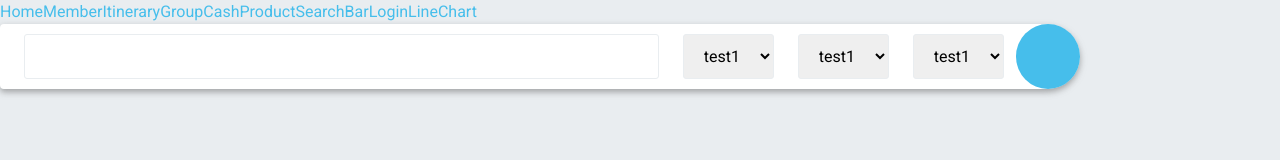
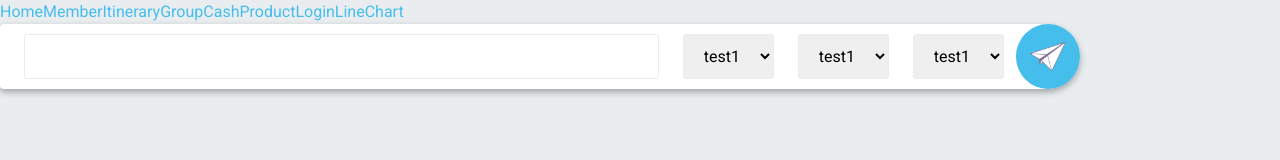
Before and after one commit to wenchiyeh/TripPlanner-Public, a React (Create React App) app: page /itinerary in a window 1280 px wide. Shown: the top 160 px of the page. Built offline with nearby package versions, Linux system fonts and the light colour scheme.

Commit message:
巢狀路由 wuxu

```diff
--- a/src/App.js
+++ b/src/App.js
@@ -3,11 +3,12 @@ import React from 'react'
 import { BrowserRouter as Router, Route, Link, Switch } from 'react-router-dom'
 //
 //header footer wrapper
+import Header from './components/main/Header'
+import MyFooter from './components/main/MyFooter'
 //
 //pages
-import Itinerary from '../src/pages/Itinerary'
+import ItinRoute from '../src/components/Itinerary/ItinRoute'
 import Member from './pages/Member'
-import SearchBar from './components/main/SearchBar'
 import ProductList from './pages/ProductList'
 import Login from './pages/Login'
 import LineChart from './pages/LineChart '
@@ -22,33 +23,27 @@ function App() {
         <Link to="/group">Group</Link>
         <Link to="/cash">Cash</Link>
         <Link to="/product">Product</Link>
-        <Link to="/search">SearchBar</Link>
-
         <Link to="/login">Login</Link>
         <Link to="/LineChart">LineChart</Link>
 
+        <Route exact path="/">
+          <h1>Hello World</h1>
+        </Route>
         <Switch>
           <Route path="/myAccount">
             <Member />
           </Route>
           <Route path="/itinerary">
-            <Itinerary />
-          </Route>
-          <Route path="/search">
-            <SearchBar />
+            <ItinRoute />
           </Route>
           <Route path="/product">
             <ProductList />
           </Route>
-
           <Route path="/login">
             <Login />
           </Route>
           <Route path="/LineChart">
             <LineChart />
-          </Route>
-          <Route path="/">
-            <h1>Hello World</h1>
           </Route>
         </Switch>
       </>
--- /dev/null
+++ b/src/components/Itinerary/ItinRoute.js
@@ -0,0 +1,23 @@
+import React from 'react'
+import { Route, Link, Switch, useParams } from 'react-router-dom'
+import Itinerary from '../../pages/Itinerary'
+
+function Test() {
+  let { id } = useParams()
+  return <h1>{id}</h1>
+}
+
+function ItinRoute() {
+  return (
+    <Switch>
+      <Route path="/itinerary/view/:id">
+        <Test />
+      </Route>
+      <Route exact path="/itinerary">
+        <Itinerary />
+      </Route>
+    </Switch>
+  )
+}
+
+export default ItinRoute
--- a/src/components/main/Card.js
+++ b/src/components/main/Card.js
@@ -13,6 +13,7 @@ import {
 } from 'react-icons/fa'
 
 function Card({
+  id, //資料的id
   title, //標題
   text, //內文
   location, //左上角的地標
--- a/src/components/main/SearchBar.js
+++ b/src/components/main/SearchBar.js
@@ -115,3 +115,4 @@ function SearchBar({
 }
 
 export default SearchBar
+// 檔案負責人: 柯政安
--- a/src/style/searchbar.scss
+++ b/src/style/searchbar.scss
@@ -26,4 +26,7 @@
   height: $searchbar-height;
   border-radius: 50%;
   background-color: $main-lightblue;
+  background-image: url(../public/images/paperPlane.png);
+  background-repeat: no-repeat;
+  background-position: center;
 }
```
Also changed, not shown: src/public/images/paperPlane.png (added).
